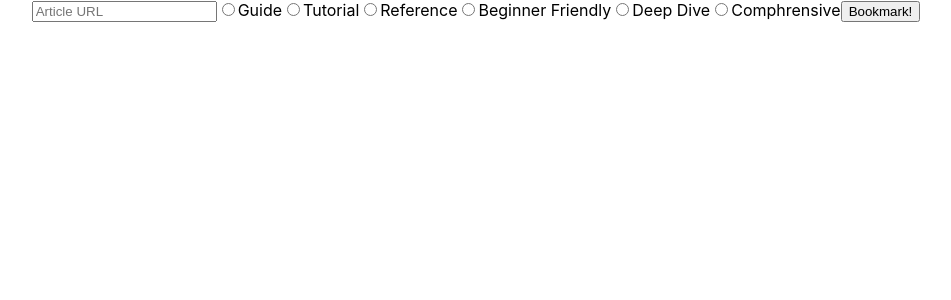
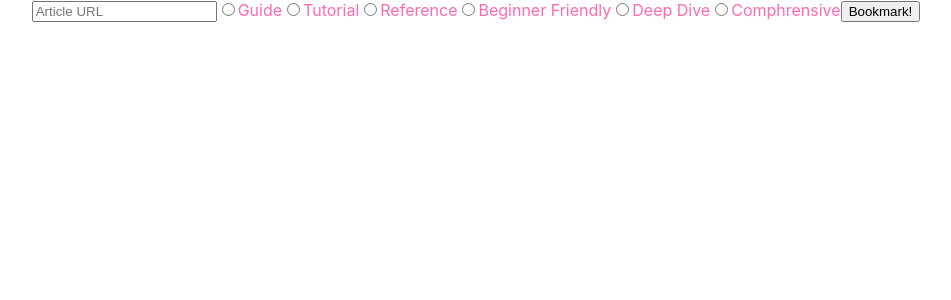
Before and after one commit to z2lai/react-emotion-multi-step-form, a React (Create React App) app: page / in a window 1280 px wide. Shown: the top 300 px of the page, without its empty margins (164-1115 px from the left). Built offline with nearby package versions, Linux system fonts and the light colour scheme.

Commit message:
Added emotion styled-components to radio control

```diff
--- a/package.json
+++ b/package.json
@@ -3,6 +3,7 @@
   "version": "0.1.0",
   "private": true,
   "dependencies": {
+    "@emotion/core": "^10.0.27",
     "@testing-library/jest-dom": "^4.2.4",
     "@testing-library/react": "^9.4.0",
     "@testing-library/user-event": "^7.2.1",
--- a/src/components/RadioControl.js
+++ b/src/components/RadioControl.js
@@ -1,19 +1,36 @@
 import React from "react";
+import { jsx, css } from "@emotion/core";
+/** @jsx jsx */
 
-const RadioControl = props => {
-  return props.options.map(option => (
-    <label key={option}>
-      <input
+const style = css`
+  color: hotpink;
+`;
+
+const Option = props => (
+  <label css={style}>
+    <input
+      type="radio"
+      name={props.name}
+      value={props.value}
+      checked={props.selected}
+      onChange={props.onChange}
+    />
+    {props.value}
+  </label>
+);
+
+class RadioControl extends React.Component {
+  render() {
+    return this.props.options.map(option => (
+      <Option
         key={option}
-        type="radio"
-        name={props.name}
         value={option}
-        checked={props.selected === option}
-        onChange={props.onChange}
+        name={this.props.controlName}
+        selected={this.props.selected === option}
+        onChange={this.props.onChange}
       />
-      {option}
-    </label>
-  ));
-};
+    ));
+  }
+}
 
 export default RadioControl;
```
Also changed, not shown: 1 other file (tests, documents, lock files or other folders).
